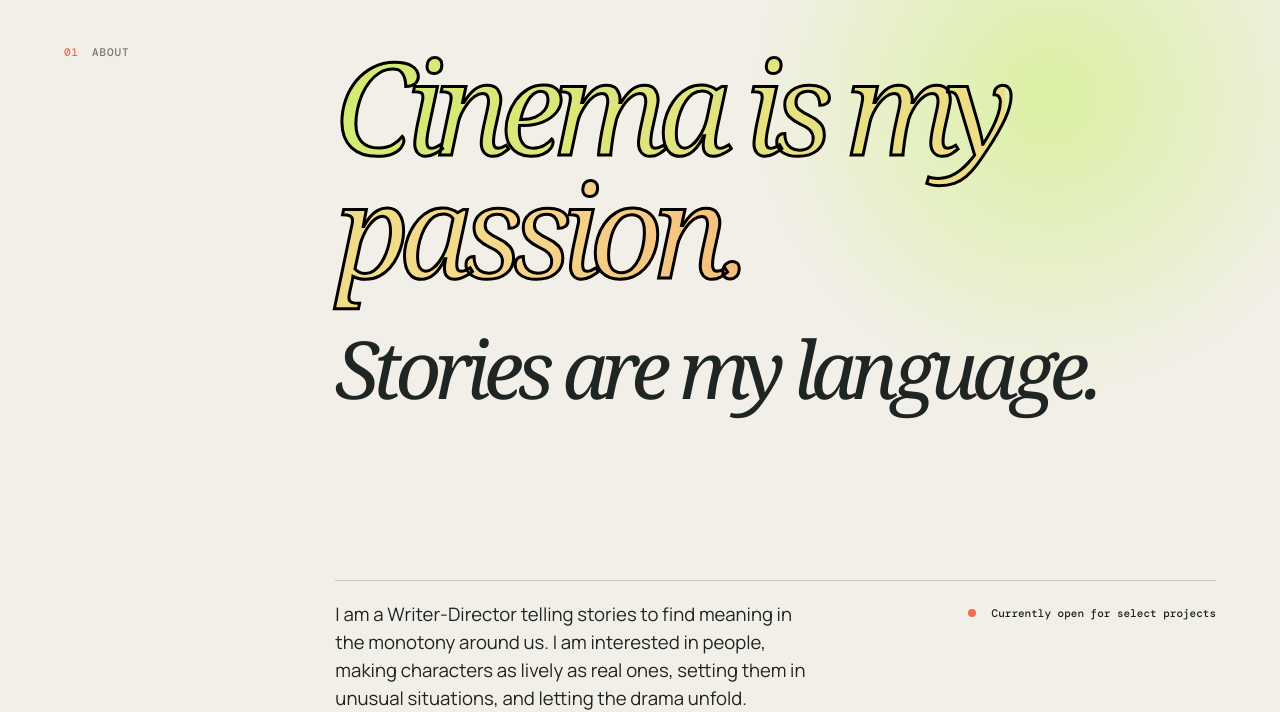
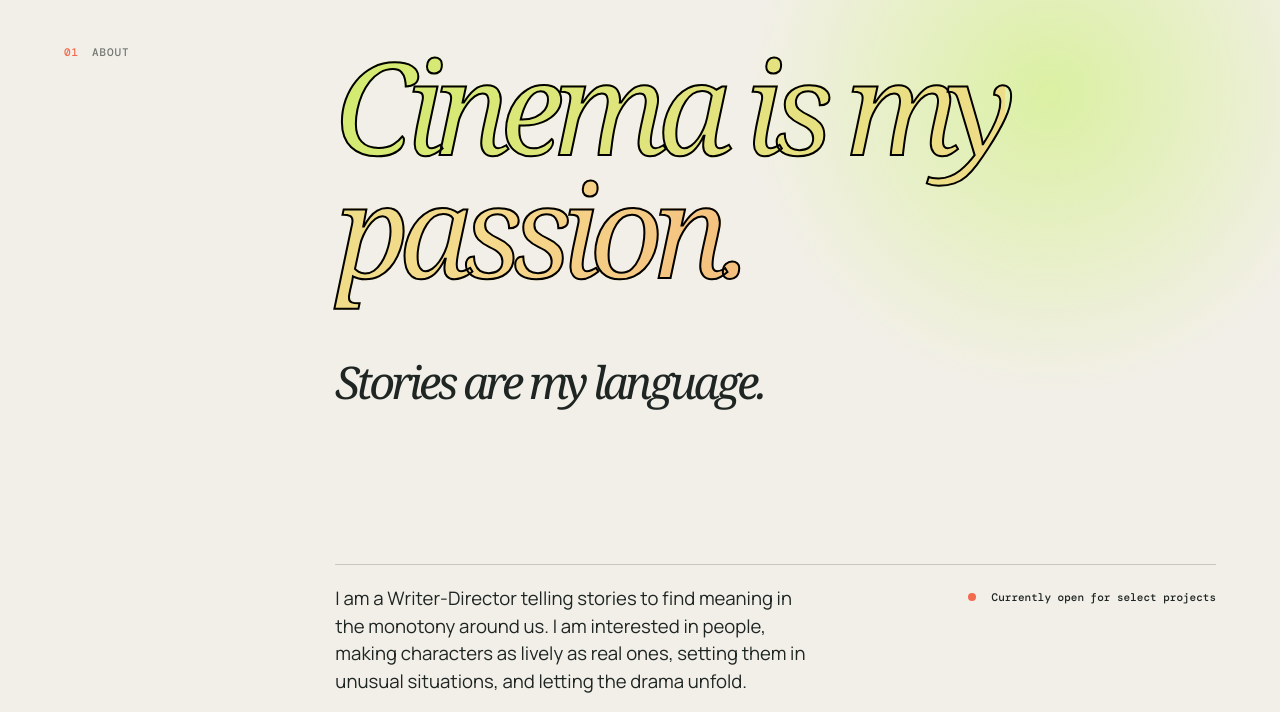
Before and after one commit to bvpsk/Portfolio_Site, a plain HTML site: page index.html in a window 1280 px wide. Shown: the part 123-835 px from the top of the page. Drawn offline with nearby package versions, Linux system fonts and the light colour scheme; a script that the page names is missing.

Commit message:
Adjusted styles

```diff
--- a/styles.css
+++ b/styles.css
@@ -43,7 +43,7 @@
   -webkit-background-clip: text;
   background-clip: text;
   color: transparent;
-  -webkit-text-stroke: 3px #000;
+  -webkit-text-stroke: 2px #000;
   paint-order: stroke fill;
   animation: gradient-flow 7s ease-in-out infinite;
   letter-spacing: 2%;
@@ -59,7 +59,7 @@
 .intro { font-size: clamp(15px, 1.45vw, 20px); line-height: 1.5; max-width: 480px; margin: 0; }
 .availability { align-self: flex-start; font: 500 11px 'DM Mono', monospace; margin: 5px 0; white-space: nowrap; }
 .status-dot { display: inline-block; width: 8px; height: 8px; border-radius: 50%; background: var(--coral); margin-right: 9px; }
-.sub-title { font-size: 80px; line-height: 1.5; max-width: 480px; margin: 0;}
+.sub-title { font-size: 45px; max-width: 480px; margin: 0;}
 
 .works { background: var(--ink); color: var(--paper); padding-top: 10vh; padding-bottom: 14vh; }
 .works .section-kicker { color: #a9aea9; }
@@ -74,7 +74,7 @@
 .work-copy ul li:first-child { font-size: 18px; color: var(--coral); }
 .text-link { border-bottom: 1px solid var(--acid); color: var(--acid); font: 500 11px 'DM Mono', monospace; padding-bottom: 4px; text-transform: uppercase; }
 .video-frame { aspect-ratio: 16 / 10; background: #353c38; overflow: hidden; }
-/* .video-frame-insta { aspect-ratio: 16 / 10; background: #353c38; overflow: hidden;} */
+.video-frame-insta { width: 80%;}
 .video-frame iframe { width: 100%; height: 100%; border: 0; }
 .video-frame:has(.instagram-media) {  background: red; display: flex; justify-content: center; align-items: flex-start; }
 /* .instagram-media { height: 300%; width: 100%; min-width: 0 !important; margin: 0 !important; } */
```
